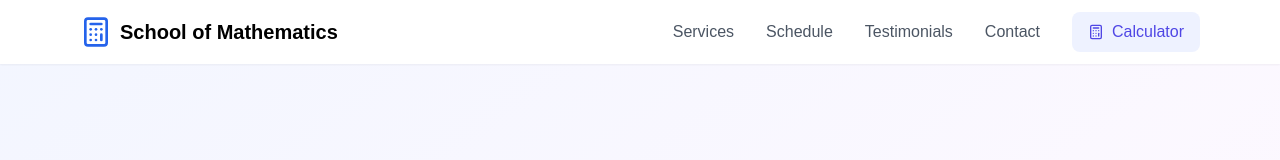
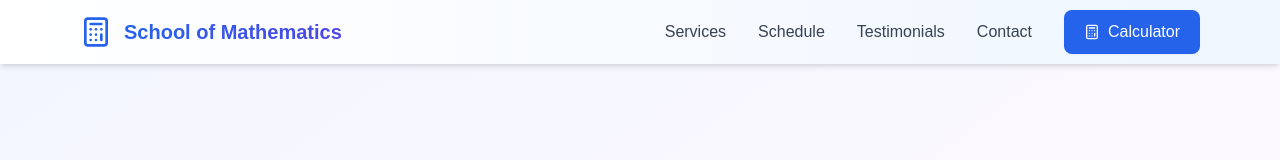
Before and after one commit to asimar007/sohel, a React (Vite) app: page / in a window 1280 px wide. Shown: the top 160 px of the page. Built offline with nearby package versions, Linux system fonts and the light colour scheme; a web font is replaced by a local one.

Commit message:
navbar ui change

```diff
--- a/src/components/Navigation.tsx
+++ b/src/components/Navigation.tsx
@@ -7,33 +7,44 @@ export default function Navigation() {
   const [isCalculatorOpen, setIsCalculatorOpen] = useState(false);
 
   return (
-    <nav className="bg-white shadow-sm sticky top-0 z-50">
+    <nav className="bg-gradient-to-r from-white to-blue-50 shadow-md sticky top-0 z-50">
       <div className="max-w-6xl mx-auto px-4">
         <div className="flex items-center justify-between h-16">
-          <div className="flex items-center space-x-2">
-            <Calculator className="w-8 h-8 text-blue-600" />
-            <span className="text-xl font-bold">School of Mathematics</span>
+          <div className="flex items-center space-x-3">
+            <Calculator className="w-8 h-8 text-blue-600 transform hover:scale-110 transition-transform" />
+            <span className="text-xl font-bold bg-gradient-to-r from-blue-600 to-indigo-600 text-transparent bg-clip-text">
+              School of Mathematics
+            </span>
           </div>
 
           <div className="hidden md:flex items-center space-x-8">
-            <a href="#services" className="text-gray-600 hover:text-blue-600">
+            <a
+              href="#services"
+              className="text-gray-700 hover:text-blue-600 transition-colors duration-200"
+            >
               Services
             </a>
-            <a href="#schedule" className="text-gray-600 hover:text-blue-600">
+            <a
+              href="#schedule"
+              className="text-gray-700 hover:text-blue-600 transition-colors duration-200"
+            >
               Schedule
             </a>
             <a
               href="#testimonials"
-              className="text-gray-600 hover:text-blue-600"
+              className="text-gray-700 hover:text-blue-600 transition-colors duration-200"
             >
               Testimonials
             </a>
-            <a href="#contact" className="text-gray-600 hover:text-blue-600">
+            <a
+              href="#contact"
+              className="text-gray-700 hover:text-blue-600 transition-colors duration-200"
+            >
               Contact
             </a>
             <button
               onClick={() => setIsCalculatorOpen(true)}
-              className="bg-indigo-50 text-indigo-600 px-4 py-2 rounded-lg hover:bg-indigo-100 transition flex items-center gap-2"
+              className="bg-blue-600 text-white px-5 py-2.5 rounded-lg hover:bg-blue-700 transform hover:scale-105 transition-all duration-200 flex items-center gap-2 shadow-sm"
             >
               <Calculator className="w-4 h-4" />
               Calculator
@@ -42,12 +53,12 @@ export default function Navigation() {
 
           <button
             onClick={() => setIsMenuOpen(!isMenuOpen)}
-            className="md:hidden p-2 rounded-lg hover:bg-gray-100"
+            className="md:hidden p-2 rounded-lg hover:bg-blue-100 transition-colors duration-200"
           >
             {isMenuOpen ? (
-              <X className="w-6 h-6" />
+              <X className="w-6 h-6 text-blue-600" />
             ) : (
-              <Menu className="w-6 h-6" />
+              <Menu className="w-6 h-6 text-blue-600" />
             )}
           </button>
         </div>
@@ -55,29 +66,29 @@ export default function Navigation() {
 
       {/* Mobile Menu */}
       {isMenuOpen && (
-        <div className="md:hidden bg-white border-t">
-          <div className="px-4 py-2 space-y-2">
+        <div className="md:hidden bg-white border-t border-blue-100 shadow-lg">
+          <div className="px-4 py-3 space-y-3">
             <a
               href="#services"
-              className="block py-2 text-gray-600 hover:text-blue-600"
+              className="block py-2.5 text-gray-700 hover:text-blue-600 hover:bg-blue-50 rounded-lg px-3 transition-all duration-200"
             >
               Services
             </a>
             <a
               href="#schedule"
-              className="block py-2 text-gray-600 hover:text-blue-600"
+              className="block py-2.5 text-gray-700 hover:text-blue-600 hover:bg-blue-50 rounded-lg px-3 transition-all duration-200"
             >
               Schedule
             </a>
             <a
               href="#testimonials"
-              className="block py-2 text-gray-600 hover:text-blue-600"
+              className="block py-2.5 text-gray-700 hover:text-blue-600 hover:bg-blue-50 rounded-lg px-3 transition-all duration-200"
             >
               Testimonials
             </a>
             <a
               href="#contact"
-              className="block py-2 text-gray-600 hover:text-blue-600"
+              className="block py-2.5 text-gray-700 hover:text-blue-600 hover:bg-blue-50 rounded-lg px-3 transition-all duration-200"
             >
               Contact
             </a>
@@ -86,7 +97,7 @@ export default function Navigation() {
                 setIsCalculatorOpen(true);
                 setIsMenuOpen(false);
               }}
-              className="w-full text-left py-2 text-gray-600 hover:text-blue-600 flex items-center gap-2"
+              className="w-full text-left py-2.5 text-gray-700 hover:text-blue-600 hover:bg-blue-50 rounded-lg px-3 transition-all duration-200 flex items-center gap-2"
             >
               <Calculator className="w-4 h-4" />
               Calculator
```
